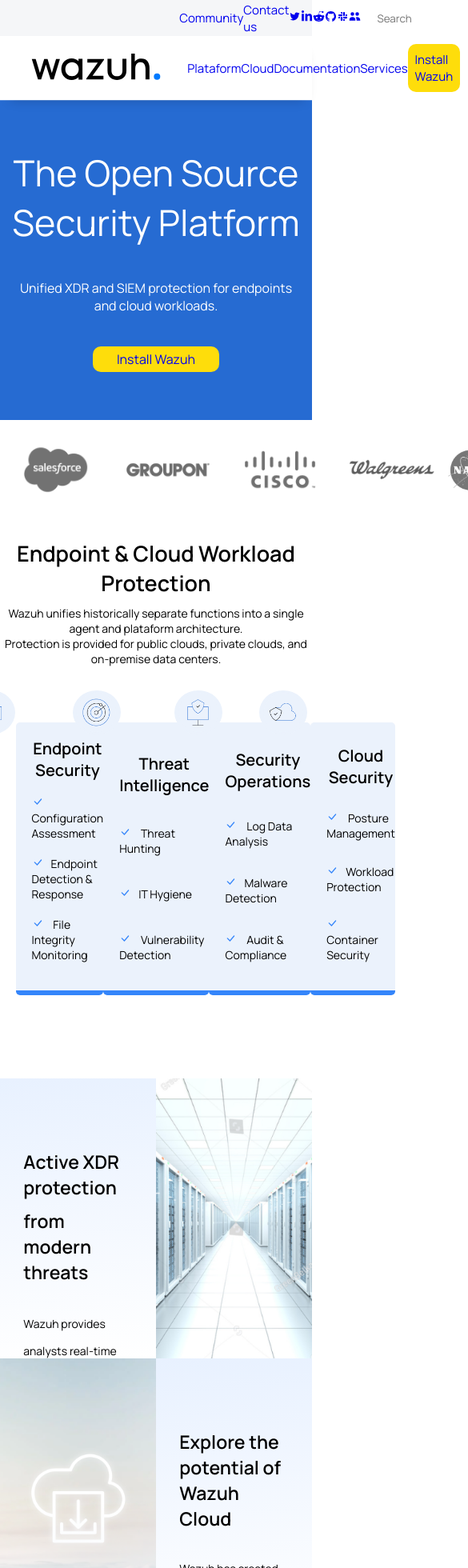
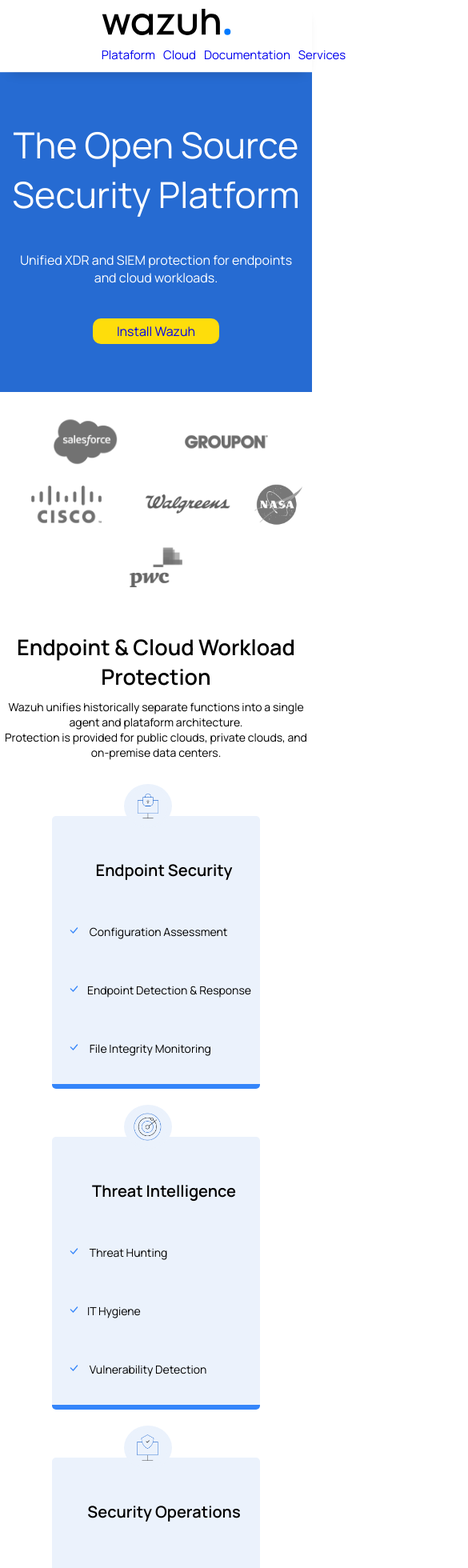
Before and after one commit to pabloecarranza/Wazuh_LandingPage, a React (Vite) app: page / in a window 390 px wide. Shown: the top 1960 px of the page at 80% size, 585 px wide, since content can reach past the window. Built offline with nearby package versions, Linux system fonts and the light colour scheme.

Commit message:
PartMediaQueries

```diff
--- a/src/components/Customers/Carousel.css
+++ b/src/components/Customers/Carousel.css
@@ -85,3 +85,27 @@
 .otherBoxMoreTwo span:nth-child(3) {
   font-weight: 600;
 }
+
+@media only screen and (max-width: 600px) {
+  .GrouponCard {
+    height: 60%;
+  }
+
+  .WoopCard {
+    height: 50%;
+  }
+
+  .otherBoxMore span img:nth-child(1) {
+    width: 190px;
+    padding-top: 120px;
+    padding-left: 770px;
+    position: absolute;
+  }
+
+  .otherBoxMoreTwo span img:nth-child(1) {
+    width: 190px;
+    padding-top: 120px;
+    padding-left: 770px;
+    position: absolute;
+  }
+}
--- a/src/components/Customers/Customers.css
+++ b/src/components/Customers/Customers.css
@@ -10,3 +10,13 @@
   color: #266bd2;
   padding-bottom: 20px;
 }
+
+@media only screen and (max-width: 600px) {
+  .CustomersBox {
+    padding-bottom: 260px;
+  }
+
+  .titleCustomers {
+    padding: 30px;
+  }
+}
--- a/src/components/EndpointCloud/EndpointCloud.css
+++ b/src/components/EndpointCloud/EndpointCloud.css
@@ -29,7 +29,6 @@
 }
 
 .card-Area {
-  /*  background-color: rgb(166, 166, 166); */
   height: 70%;
   width: 90%;
   display: flex;
@@ -39,7 +38,7 @@
 
 .card {
   padding-left: 20px;
-  width: 250px;
+  width: 240px;
   background-color: #ebf2fc;
   height: 300px;
   text-align: start;
@@ -71,3 +70,18 @@
   position: absolute;
   background-color: #ebf2fc;
 }
+
+@media only screen and (max-width: 600px) {
+  .card-Area {
+    display: flex;
+    flex-wrap: wrap;
+  }
+
+  .card {
+    margin-bottom: 60px;
+  }
+
+  .Principal-Endpoint-Box {
+    padding-bottom: 350%;
+  }
+}
--- a/src/components/Footer/Footer.css
+++ b/src/components/Footer/Footer.css
@@ -136,3 +136,34 @@
   text-decoration: none;
   color: #266bd2;
 }
+
+@media only screen and (max-width: 600px) {
+  .SupAreaFooter {
+    display: flex;
+    justify-content: center;
+  }
+
+  .MediumAreaFooter {
+    display: flex;
+    flex-wrap: wrap;
+    align-items: center;
+  }
+  .cardOneFooter {
+    padding-top: 20px;
+    width: 140px;
+    padding-bottom: 20px;
+  }
+
+  .EndAreaFooter {
+    padding-top: 240px;
+    background-color: black;
+    display: flex;
+    flex-direction: column;
+  }
+
+  .SocialMediaIconsFooter {
+    padding-top: 20px;
+    width: 30%;
+    padding-bottom: 30px;
+  }
+}
--- a/src/components/MainCover/MainCover.css
+++ b/src/components/MainCover/MainCover.css
@@ -57,3 +57,10 @@
   background-color: #fce550;
   color: black;
 }
+
+@media only screen and (max-width: 600px) {
+  .CompaniesLogos {
+    display: flex;
+    flex-wrap: wrap;
+  }
+}
--- a/src/components/NavBar/NavBar.css
+++ b/src/components/NavBar/NavBar.css
@@ -49,3 +49,34 @@
   background-color: #fce550;
   color: black;
 }
+
+@media only screen and (max-width: 600px) {
+  .LeftLogoSide {
+    width: 40%;
+    padding-bottom: 10px;
+  }
+  .navbar {
+    height: 90px;
+    width: 100%;
+    display: flex;
+    flex-direction: column;
+  }
+  .IconsBarNavigate {
+    display: flex;
+    padding-right: 20px;
+    width: 100%;
+  }
+  .IconsBarNavigate span:nth-child(1) {
+    padding-right: 10px;
+  }
+  .IconsBarNavigate span:nth-child(2) {
+    padding-right: 10px;
+  }
+  .IconsBarNavigate span:nth-child(3) {
+    padding-right: 10px;
+  }
+
+  .MainColorButton {
+    display: none;
+  }
+}
--- a/src/components/SocialMediaTopBar/SocialMediaTopBar.css
+++ b/src/components/SocialMediaTopBar/SocialMediaTopBar.css
@@ -48,3 +48,9 @@
   color: blue;
   text-decoration: underline;
 }
+
+@media only screen and (max-width: 600px) {
+  .SocialMedia-Bar {
+    display: none;
+  }
+}
--- a/src/components/Statistics/Statistics.css
+++ b/src/components/Statistics/Statistics.css
@@ -21,3 +21,18 @@
   font-weight: 600;
   font-size: 20px;
 }
+
+@media only screen and (max-width: 600px) {
+  .StatisticsBox {
+    padding-top: 300px;
+    display: flex;
+    flex-direction: column;
+    margin-top: 80px;
+    padding-bottom: 30px;
+  }
+
+  .cardStats {
+    display: flex;
+    padding-bottom: 30px;
+  }
+}
--- a/src/components/XDRProtection/XDRProtection.css
+++ b/src/components/XDRProtection/XDRProtection.css
@@ -134,3 +134,34 @@
   background-color: #fce550;
   color: black;
 }
+
+@media only screen and (max-width: 600px) {
+  .SUP-HalfBox {
+    display: flex;
+    flex-direction: column;
+    height: 100%;
+  }
+  .XDR-Text {
+    width: 100%;
+  }
+  .storageImage {
+    width: 100%;
+  }
+
+  .Bottom-HalfBox {
+    display: flex;
+    flex-direction: column;
+    height: 100%;
+  }
+
+  .storageImage2 {
+    width: 100%;
+  }
+  .Cloud-Text {
+    width: 100%;
+  }
+
+  .XDRPrincipalBox {
+    padding-bottom: 100%;
+  }
+}
```
